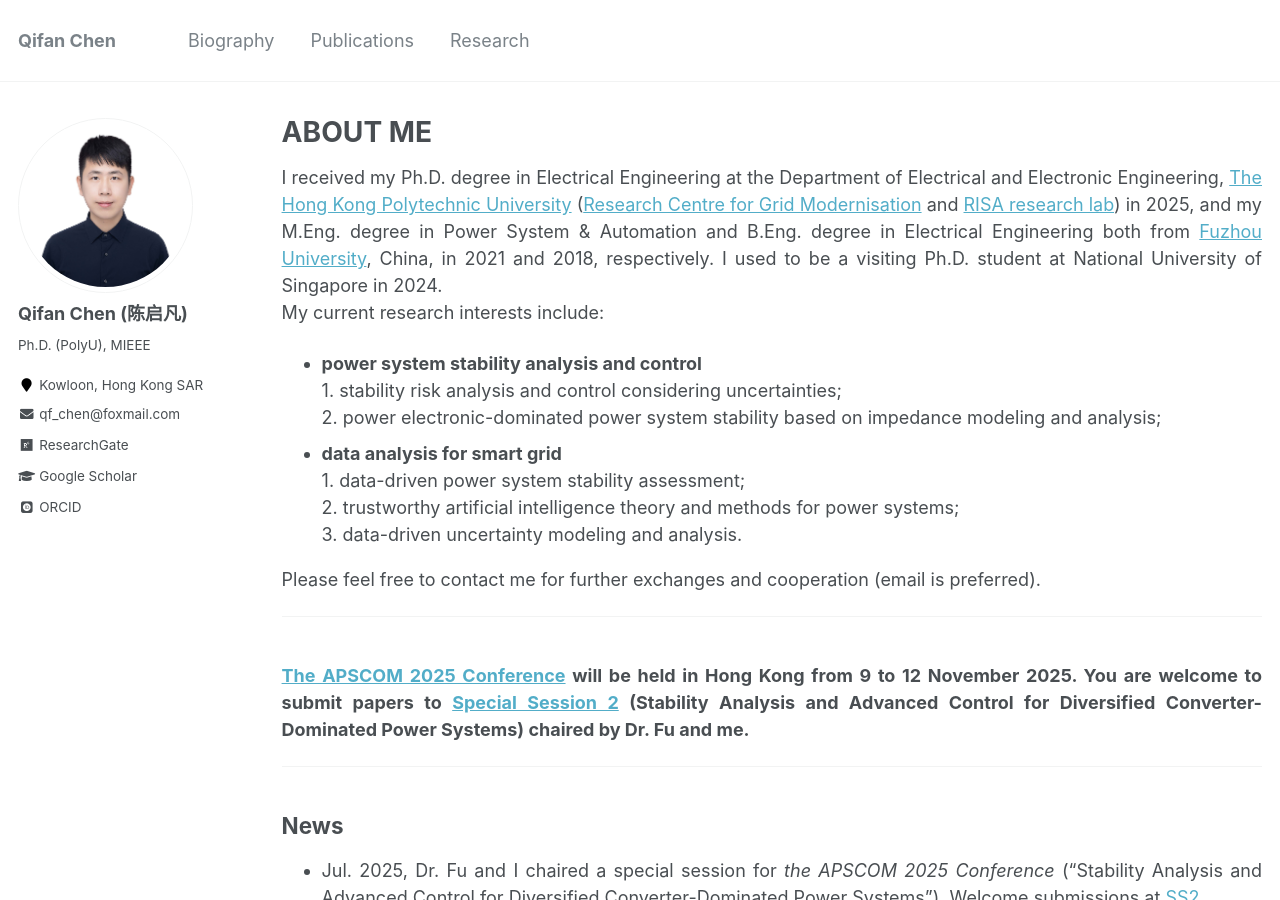
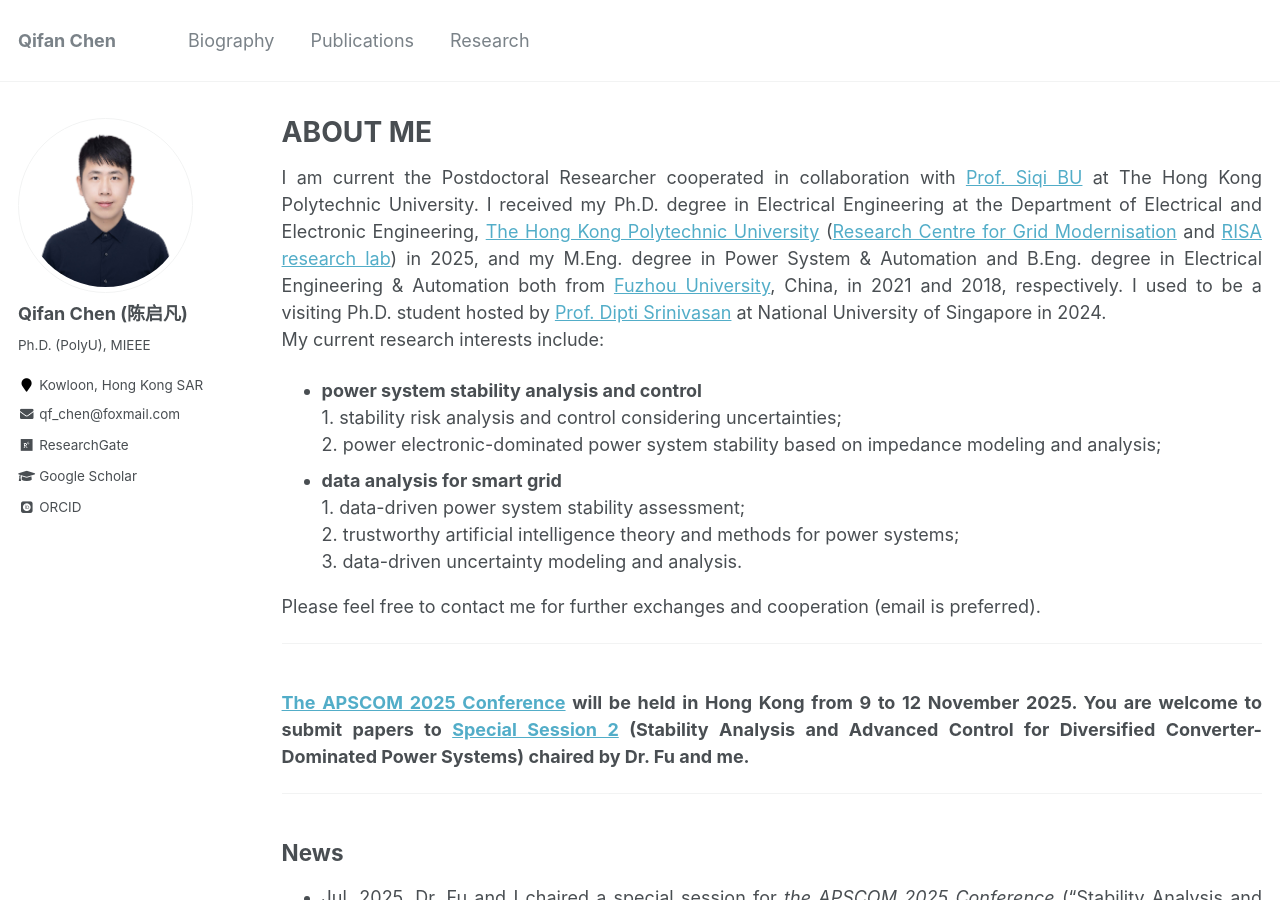
Before and after one commit to ChQf/ChQf.github.io, a Jekyll site: the page built from _pages/about.md, in a window 1280 px wide and 900 px high. Built offline with Jekyll 4.4.1, drawn with Linux system fonts in a browser that asks for light colours; some web fonts are replaced.

Commit message:
Update about.md

```diff
--- a/_pages/about.md
+++ b/_pages/about.md
@@ -9,8 +9,9 @@ redirect_from:
   - /about.html
 ---
 
-I received my Ph.D. degree in Electrical Engineering at the Department of Electrical and Electronic Engineering, [The Hong Kong Polytechnic University](https://www.polyu.edu.hk/){:target="_blank"} ([Research Centre for Grid Modernisation](https://www.polyu.edu.hk/rcgm/?sc_lang=en){:target="_blank"} and [RISA research lab](https://www.polyu.edu.hk/ee/siqibu/index.html){:target="_blank"}) in 2025,
-and my M.Eng. degree in Power System & Automation and B.Eng. degree in Electrical Engineering both from [Fuzhou University](https://dqxy.fzu.edu.cn/){:target="_blank"}, China, in 2021 and 2018, respectively. I used to be a visiting Ph.D. student at National University of Singapore in 2024.
+I am current the Postdoctoral Researcher cooperated in collaboration with [Prof. Siqi BU](https://www.polyu.edu.hk/eee/people/academic-staff-and-teaching-staff/prof-bu-siqi/){:target="_blank"} at The Hong Kong Polytechnic University.
+I received my Ph.D. degree in Electrical Engineering at the Department of Electrical and Electronic Engineering, [The Hong Kong Polytechnic University](https://www.polyu.edu.hk/){:target="_blank"} ([Research Centre for Grid Modernisation](https://www.polyu.edu.hk/rcgm/?sc_lang=en){:target="_blank"} and [RISA research lab](https://www.polyu.edu.hk/eee/people/academic-staff-and-teaching-staff/prof-bu-siqi/){:target="_blank"}) in 2025,
+and my M.Eng. degree in Power System & Automation and B.Eng. degree in Electrical Engineering & Automation both from [Fuzhou University](https://dqxy.fzu.edu.cn/){:target="_blank"}, China, in 2021 and 2018, respectively. I used to be a visiting Ph.D. student hosted by [Prof. Dipti Srinivasan](https://www.ece.nus.edu.sg/gems/profhome.html){:target="_blank"} at National University of Singapore in 2024.
 <br>My current research interests include:
 {: .text-justify}
 * **power system stability analysis and control**
```
